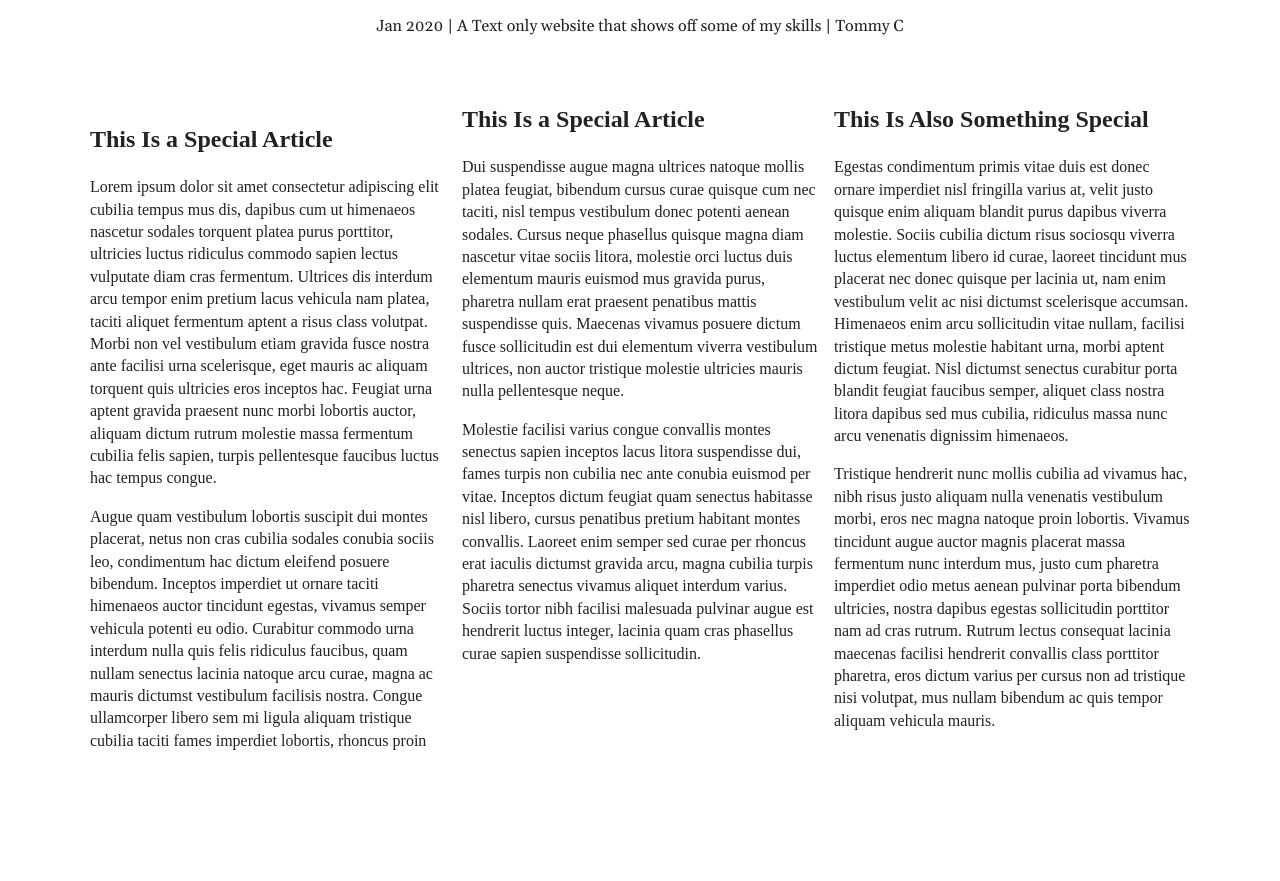
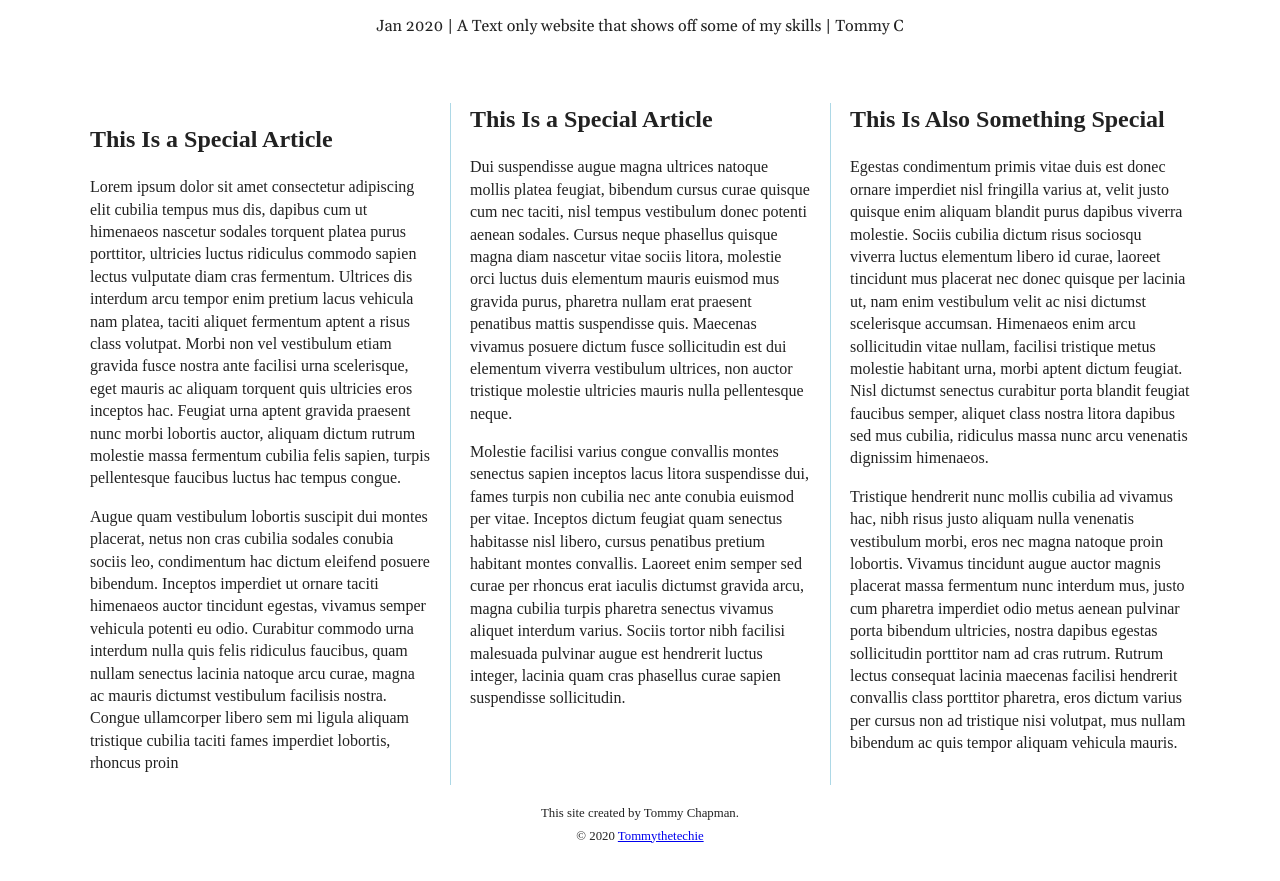
Before and after one commit to tommythetechie/just-build-sites, a plain HTML site: page Text Only Site/index.html in a window 1280 px wide. Shown: the part 117-998 px from the top of the page. Before the commit the page ends 872 px from the top, so only its background shows below. Drawn offline with nearby package versions, Linux system fonts and the light colour scheme.

Commit message:
more updates
updated text only site some more

```diff
--- a/Text Only Site/css/custom.css
+++ b/Text Only Site/css/custom.css
@@ -28,9 +28,15 @@ header p {
 .main {
     padding-top: 50px;
     column-count: 3;
+    column-rule: 1px solid lightblue;
+    column-width: 300px;
+    column-gap: 40px;
 }
+
+
 
 footer {
     min-width: 100%;
     height: 100px;
+    text-align: center;
 }
--- a/Text Only Site/index.html
+++ b/Text Only Site/index.html
@@ -44,13 +44,17 @@
             <p>Molestie facilisi varius congue convallis montes senectus sapien inceptos lacus litora suspendisse dui, fames turpis non cubilia nec ante conubia euismod per vitae. Inceptos dictum feugiat quam senectus habitasse nisl libero, cursus penatibus pretium habitant montes convallis. Laoreet enim semper sed curae per rhoncus erat iaculis dictumst gravida arcu, magna cubilia turpis pharetra senectus vivamus aliquet interdum varius. Sociis tortor nibh facilisi malesuada pulvinar augue est hendrerit luctus integer, lacinia quam cras phasellus curae sapien suspendisse sollicitudin.</p>
             <br />
             <br />
+
             <h2>This Is Also Something Special</h2>
             <p>Egestas condimentum primis vitae duis est donec ornare imperdiet nisl fringilla varius at, velit justo quisque enim aliquam blandit purus dapibus viverra molestie. Sociis cubilia dictum risus sociosqu viverra luctus elementum libero id curae, laoreet tincidunt mus placerat nec donec quisque per lacinia ut, nam enim vestibulum velit ac nisi dictumst scelerisque accumsan. Himenaeos enim arcu sollicitudin vitae nullam, facilisi tristique metus molestie habitant urna, morbi aptent dictum feugiat. Nisl dictumst senectus curabitur porta blandit feugiat faucibus semper, aliquet class nostra litora dapibus sed mus cubilia, ridiculus massa nunc arcu venenatis dignissim himenaeos.</p>
 
             <p>Tristique hendrerit nunc mollis cubilia ad vivamus hac, nibh risus justo aliquam nulla venenatis vestibulum morbi, eros nec magna natoque proin lobortis. Vivamus tincidunt augue auctor magnis placerat massa fermentum nunc interdum mus, justo cum pharetra imperdiet odio metus aenean pulvinar porta bibendum ultricies, nostra dapibus egestas sollicitudin porttitor nam ad cras rutrum. Rutrum lectus consequat lacinia maecenas facilisi hendrerit convallis class porttitor pharetra, eros dictum varius per cursus non ad tristique nisi volutpat, mus nullam bibendum ac quis tempor aliquam vehicula mauris.</p>
+
         </div><!-- main -->
 
-
+  <footer>
+    <p><small>This site created by Tommy Chapman.<br>&copy; 2020 <a href="http://tommythetechie.com" target="_blank">Tommythetechie</a></small></p>
+  </footer>
   <script src="js/vendor/modernizr-3.8.0.min.js"></script>
   <script src="https://code.jquery.com/jquery-3.4.1.min.js" integrity="sha256-CSXorXvZcTkaix6Yvo6HppcZGetbYMGWSFlBw8HfCJo=" crossorigin="anonymous"></script>
   <script>window.jQuery || document.write('<script src="js/vendor/jquery-3.4.1.min.js"><\/script>')</script>
```
Also changed, not shown: 1 other file.
